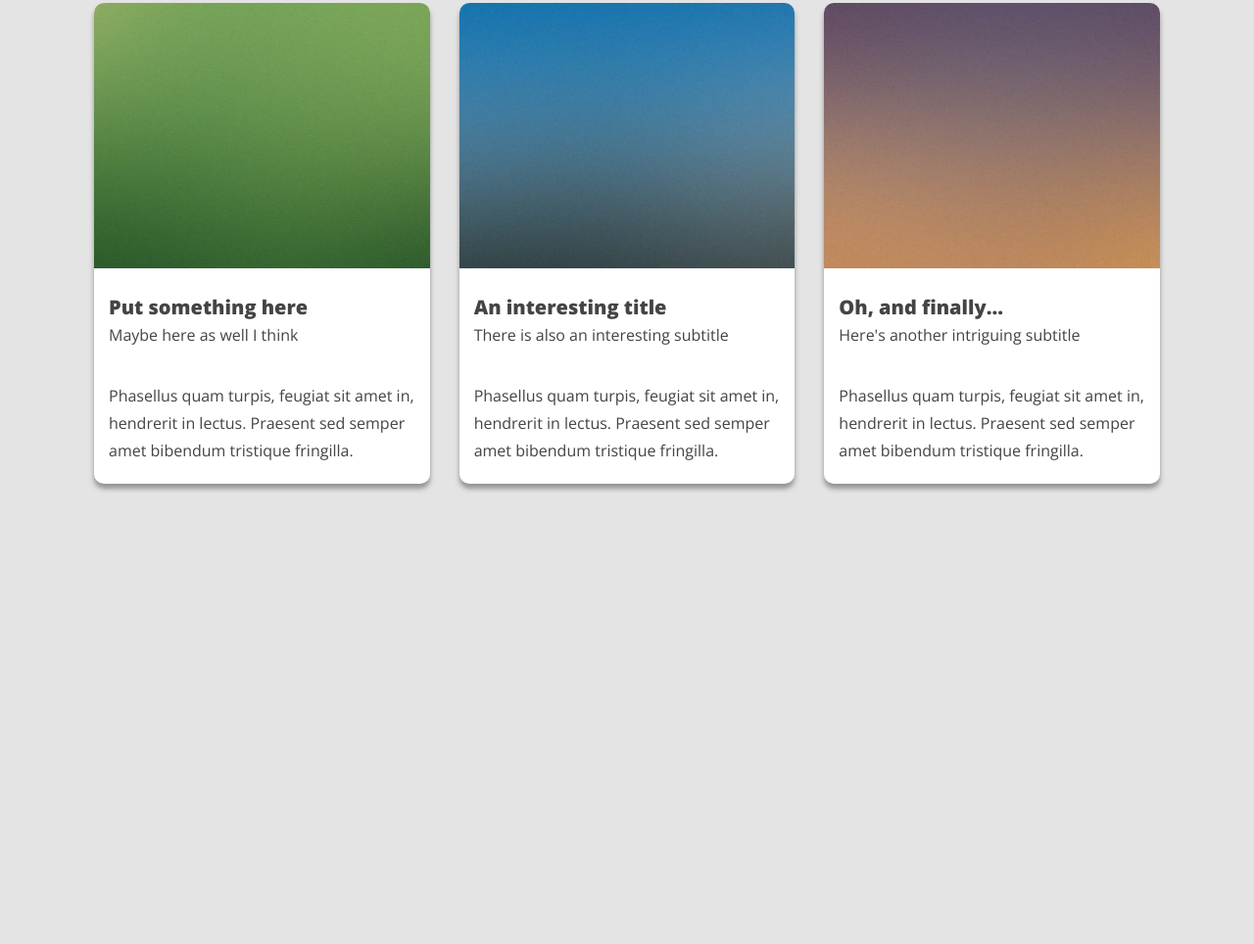
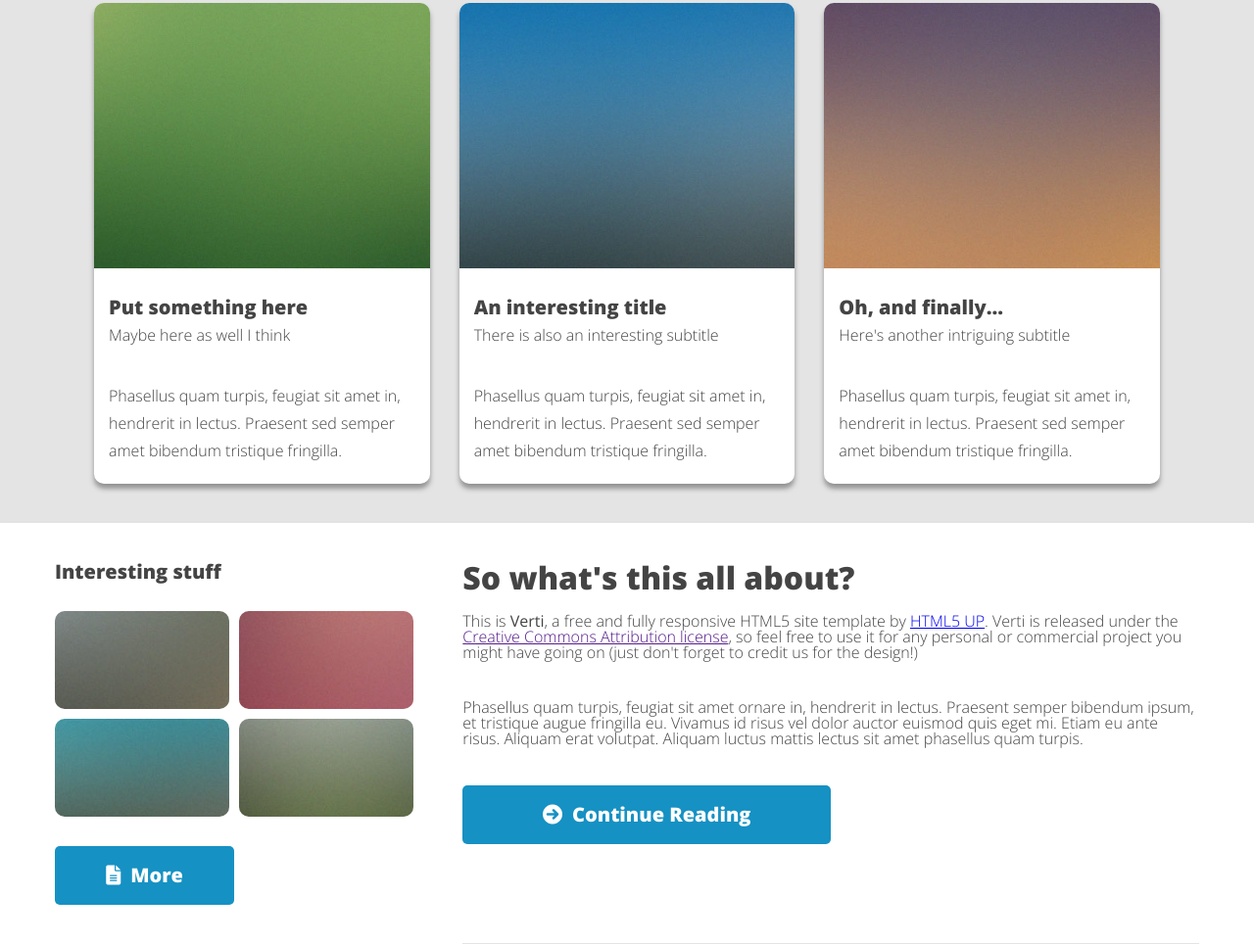
Before and after one commit to ewalezny/Verti, a website: page index.html in a window 1280 px wide. Shown: the part 553-1517 px from the top of the page at 98% size. Before the commit the page ends 1087 px from the top, so only its background shows below. Drawn offline with nearby package versions, Linux system fonts and the light colour scheme; files that its build step writes are made by us from their sources.

Commit message:
about section done

```diff
--- a/index.html
+++ b/index.html
@@ -13,8 +13,8 @@
     <link href="css/main.css" rel="stylesheet">
 </head>
 <body>
-<div class="container">
-    <header>
+<header>
+    <div class="container">
         <div class="row">
             <div class="navi">
                 <div class="nav">
@@ -76,7 +76,7 @@
                     <p>It's a free responsive site template by HTML5 UP</p>
                 </div>
                 <div class="col-xs-12 col-md-4">
-                    <a href="#" class="btn btn__blue btn__arrow">
+                    <a href="#" class="btn btn__blue">
                         <i class="fas fa-arrow-circle-right"></i>
                         Ok let's go
                     </a>
@@ -87,8 +87,10 @@
                 </div>
             </div>
         </div>
-    </header>
-    <section class="cards">
+    </div>
+</header>
+<section class="cards">
+    <div class="container">
         <div class="row">
             <div class="col-xs-12 col-md-4">
                 <div class="card-box">
@@ -132,7 +134,55 @@
                 </div>
             </div>
         </div>
-    </section>
+    </div>
+</section>
+<section class="about">
+    <div class="container">
+        <div class="about__text">
+            <h2>So what's this all about?</h2>
+            <p>This is <strong>Verti</strong>, a free and fully responsive HTML5 site template by <a href="#">HTML5
+                UP</a>.
+                Verti is released under the
+                <a href="">Creative Commons Attribution license</a>, so feel free to use it for any personal or
+                commercial
+                project you might have going on (just don't forget to credit us for the design!)</p>
+            <p>Phasellus quam turpis, feugiat sit amet ornare in, hendrerit in lectus. Praesent semper bibendum ipsum,
+                et
+                tristique augue fringilla eu. Vivamus id risus vel dolor auctor euismod quis eget mi. Etiam eu ante
+                risus.
+                Aliquam erat volutpat. Aliquam luctus mattis lectus sit amet phasellus quam turpis.</p>
+            <a href="#" class="btn btn__blue btn__small">
+                <i class="fas fa-arrow-circle-right"></i>
+                Continue Reading
+            </a>
+        </div>
+        <div class="about__images">
+            <h3>Interesting stuff</h3>
+            <div class="row">
+                <div class="col-xs-6">
+                    <a href="#" class="image">
+                        <img src="assets/pic04.jpg" alt="Gray">
+                    </a>
+                    <a href="#" class="image">
+                        <img src="assets/pic06.jpg" alt="Blue">
+                    </a>
+                </div>
+                <div class="col-xs-6">
+                    <a href="#" class="image">
+                        <img src="assets/pic05.jpg" alt="Pink">
+                    </a>
+                    <a href="#" class="image">
+                        <img src="assets/pic07.jpg" alt="Green">
+                    </a>
+                </div>
+            </div>
+            <a href="#" class="btn btn__blue btn__small">
+                <i class="fas fa-file-alt"></i>
+                More
+            </a>
+        </div>
+    </div>
+</section>
 </div>
 </body>
 </html>
--- /dev/null
+++ b/scss/components/_about.scss
@@ -0,0 +1,81 @@
+.about {
+  background: white;
+  width: 100%;
+  padding: 0 40px;
+  box-shadow: 0 5px 5px rgba(#444, 0.5);
+
+  .container {
+    @include md {
+      display: flex;
+      flex-direction: row-reverse;
+      justify-content: space-between;
+    }
+
+    @include lg {
+      padding: 0 55px;
+    }
+
+    .about__text {
+      padding: 40px 0 20px;
+      border-bottom: 1px solid $color-body;
+
+      h2 {
+        font-size: 1.25rem;
+        font-weight: 800;
+
+        @include sm {
+          font-size: 2rem;
+        }
+      }
+
+      p {
+        padding: 20px 0;
+        font-weight: 300;
+
+        strong {
+          font-weight: 400;
+        }
+      }
+
+      @include md {
+        width: 65%;
+        margin-left: 50px;
+      }
+    }
+
+    .about__images {
+      padding: 20px 0;
+
+      h3 {
+        font-size: 1.25rem;
+        font-weight: 800;
+        padding: 20px 0;
+      }
+
+      .col-xs-6 {
+        .image {
+          display: block;
+          border-radius: 10px;
+          margin: 10px 0;
+
+          img {
+            width: 100%;
+            border-radius: 10px;
+          }
+        }
+
+        &:first-child {
+          .image {
+            margin-right: 5px;
+          }
+        }
+
+        &:last-child {
+          .image {
+            margin-left: 5px;
+          }
+        }
+      }
+    }
+  }
+}
--- a/scss/components/_cards.scss
+++ b/scss/components/_cards.scss
@@ -1,21 +1,5 @@
 * {
   box-sizing: border-box;
-}
-
-@include md {
-  .col-md-4 {
-    &:first-child {
-      padding-right: 20px;
-    }
-
-    &:nth-child(2) {
-      padding: 0 10px 0;
-    }
-
-    &:last-child {
-      padding-left: 20px;
-    }
-  }
 }
 
 .cards {
@@ -46,10 +30,12 @@
 
         p {
           font-size: 1rem;
+          font-weight: 300;
         }
       }
 
       .card-box__text {
+        font-weight: 300;
         line-height: 1.75rem;
         padding: 20px 15px;
         margin-bottom: 20px;
@@ -57,3 +43,19 @@
     }
   }
 }
+
+@include md {
+  .col-md-4 {
+    &:first-child {
+      padding-right: 20px;
+    }
+
+    &:nth-child(2) {
+      padding: 0 10px 0;
+    }
+
+    &:last-child {
+      padding-left: 20px;
+    }
+  }
+}
--- a/scss/main.scss
+++ b/scss/main.scss
@@ -10,3 +10,4 @@
 @import "components/base";
 @import "components/header";
 @import "components/cards";
+@import "components/about";
--- a/scss/utility/_buttons.scss
+++ b/scss/utility/_buttons.scss
@@ -2,16 +2,16 @@
   display: flex;
   justify-content: center;
   align-items: center;
-  padding: 30px 50px;
+  padding: 20px 50px;
   margin: 20px 0;
   border-radius: 5px;
   text-decoration: none;
-  font-size: 1.5rem;
+  font-size: 1.25rem;
   font-family: 'Open Sans', sans-serif;
   font-weight: 800;
 
   @include sm {
-    font-size: 2.25rem;
+    font-size: 1.75rem;
   }
 
   @include md {
@@ -20,6 +20,10 @@
 
   i {
     margin-right: 15px;
+
+    @include md {
+      margin-right: 10px;
+    }
   }
 }
 
@@ -42,3 +46,12 @@
     background: rgba($color-body, 0.8);
   }
 }
+
+.btn__small {
+  font-size: 1.25rem;
+
+  @include md {
+    width: 50%;
+    padding: 20px;
+  }
+}
```
